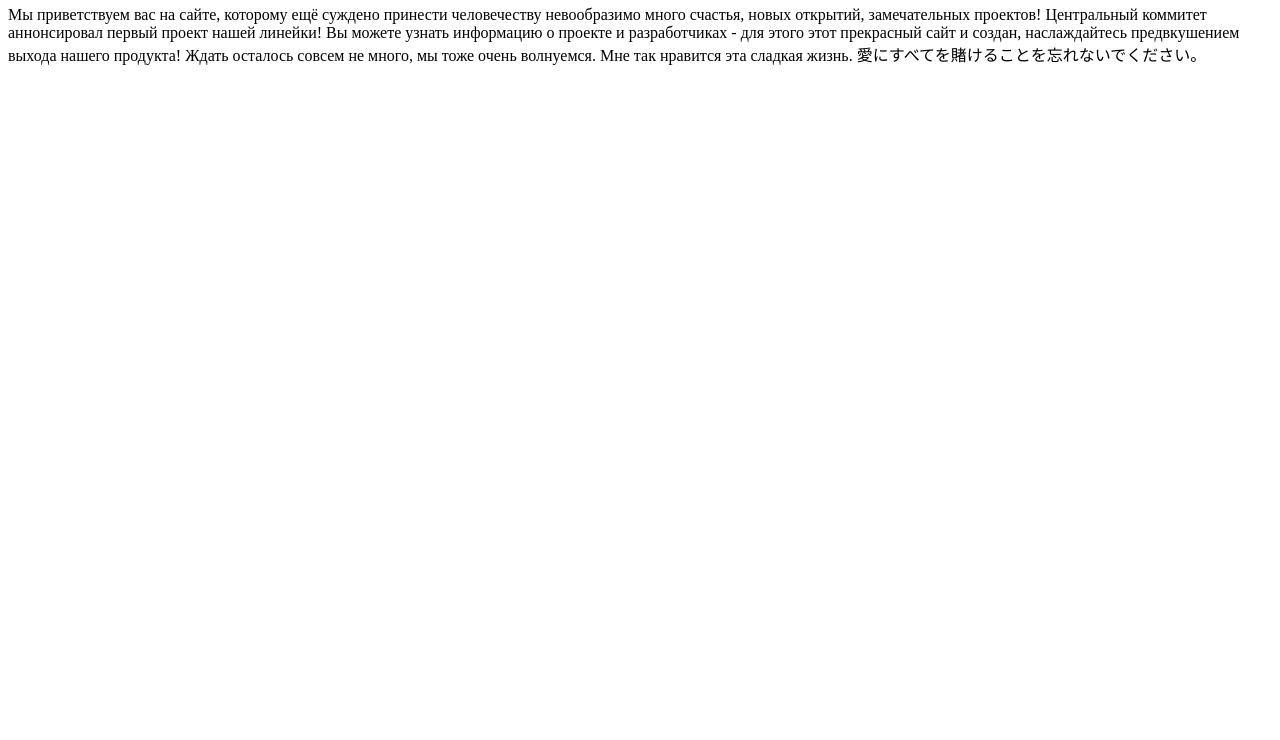
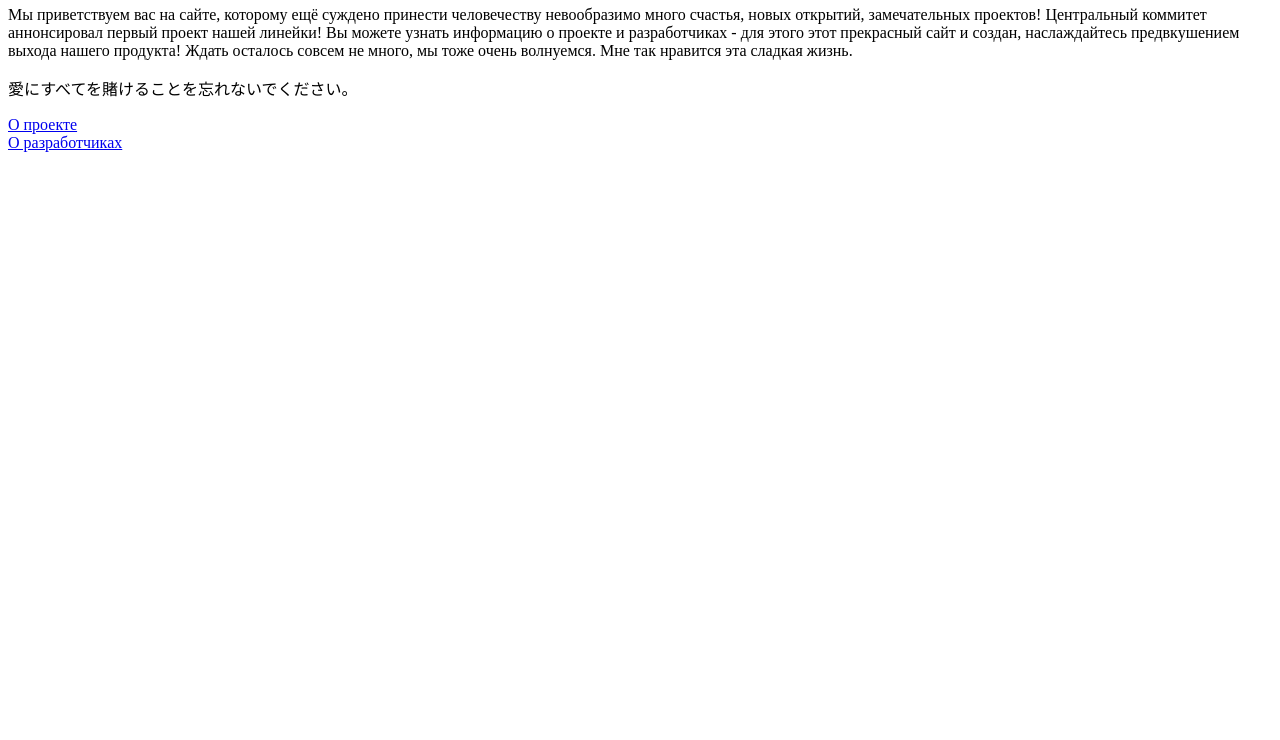
Before and after one commit to ZuttoZutto/Projectu-site, a plain HTML site: page index.html in a window 1280 px wide. Shown: the part 60-800 px from the top of the page. Drawn offline with Linux system fonts and the light colour scheme.

Commit message:
Update index.html

```diff
--- a/index.html
+++ b/index.html
@@ -2,11 +2,16 @@
   <head>
     <style>
       h1{text-align: center;}
+      .creators{margin: 0;}
     </style>
   </head>
   <body>
   <h1> Хорошенький сайт </h1>
-    <p> Мы приветствуем вас на сайте, которому ещё суждено принести человечеству невообразимо много счастья, новых открытий, замечательных проектов! Центральный коммитет аннонсировал первый проект нашей линейки! Вы можете узнать информацию о проекте и разработчиках - для этого этот прекрасный сайт и создан, наслаждайтесь предвкушением выхода нашего продукта! Ждать осталось совсем не много, мы тоже очень волнуемся. Мне так нравится эта сладкая жизнь.
-    愛にすべてを賭けることを忘れないでください。</p>
+    <p> Мы приветствуем вас на сайте, которому ещё суждено принести человечеству невообразимо много счастья, новых открытий, замечательных проектов! Центральный коммитет аннонсировал первый проект нашей линейки! Вы можете узнать информацию о проекте и разработчиках - для этого этот прекрасный сайт и создан, наслаждайтесь предвкушением выхода нашего продукта! Ждать осталось совсем не много, мы тоже очень волнуемся. Мне так нравится эта сладкая жизнь. </p>
+    <p> 愛にすべてを賭けることを忘れないでください。</p>
+    <a href=https://github.com/ZuttoZutto/Projectu-site/blob/main/docs/index.html>О проекте</a>
+    <section class="creators">
+      <a href=https://github.com/ZuttoZutto/Projectu-site/blob/main/docs/index.html>О разработчиках</a>
+    </section>
   </body>
 </html>
```
